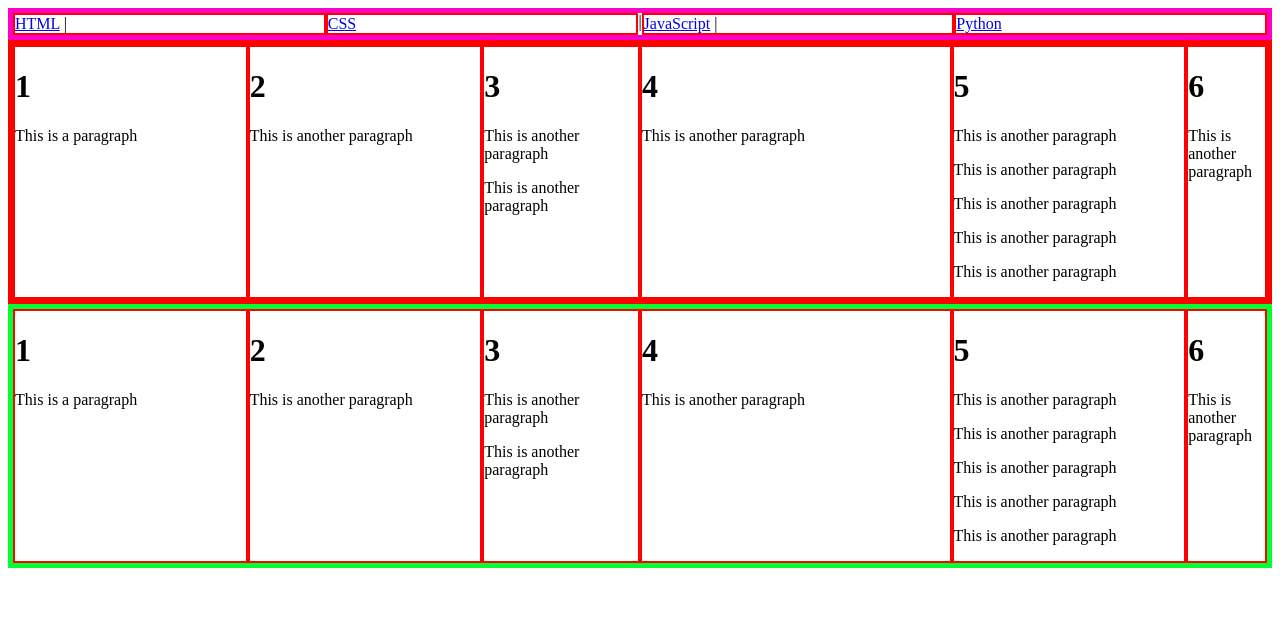
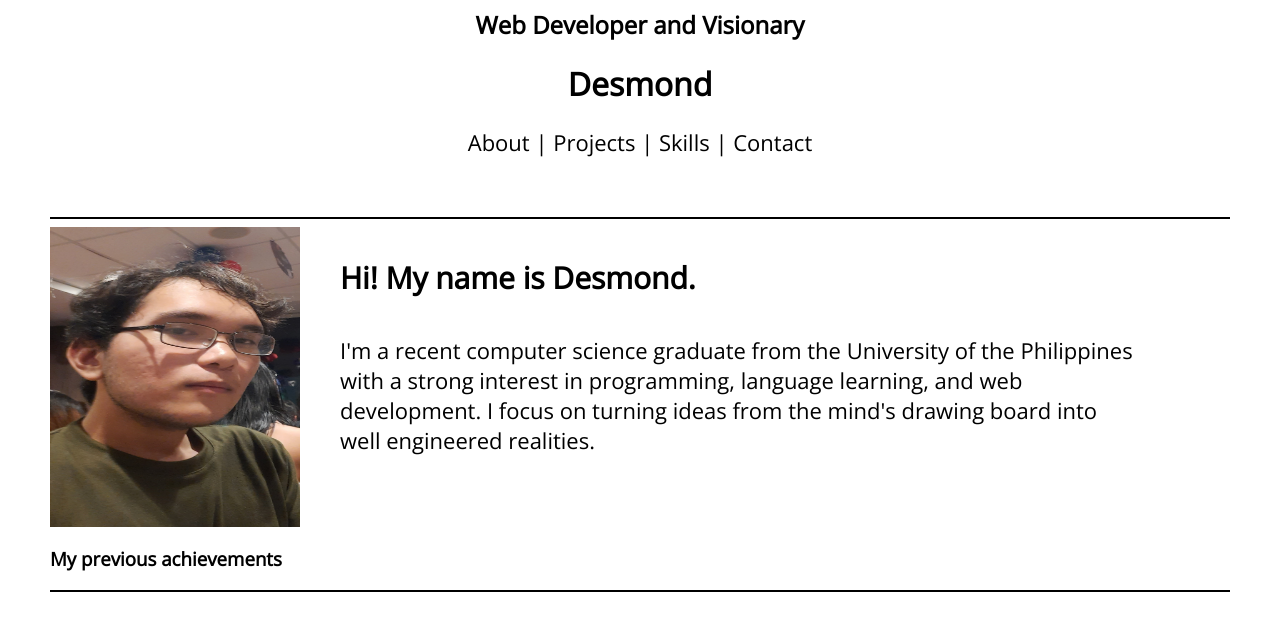
Before and after one commit to CMSC100-Laboratory/exer-02-html-and-css-desmondperez, a plain HTML site: page index.html in a window 1280 px wide. Drawn offline with nearby package versions, Linux system fonts and the light colour scheme.

Commit message:
Added simple intro to the website.

```diff
--- a/flex.css
+++ /dev/null
@@ -1,28 +0,0 @@
-.flex-container {
-    display: flex;
-    border-style: solid;
-    border-width: 5px;
-    border-color: red;
-    flex-direction: row;
-}
-
-.nav_bar {
-    display: flex;
-    border-style: solid;
-    border-width: 5px;
-    border-color: rgb(255, 0, 200);
-    flex-direction: row;
-}
-
-.flex-container2 {
-    display: flex;
-    border-style: solid;
-    border-width: 5px;
-    border-color: rgb(0, 255, 51);
-    flex-direction: row;
-}
-.flex-item {
-    border-style: solid;
-    border-width: 2px;
-    border-color: red;
-}
--- a/index.html
+++ b/index.html
@@ -1,93 +1,36 @@
-<!DOCTYPE html>
+<html lang="en">
 
-<html>
-  <head>
-    <title>Sample Web Page</title>
-    <link rel="stylesheet" type="text/css" href="flex.css" />
 
-  </head>
+<head>
+  <link rel="stylesheet" href="styling.css">
+  <link href='https://fonts.googleapis.com/css?family=Open Sans' rel='stylesheet'>
+  <h2 style="text-align:center;">Web Developer and Visionary</h2>
+  <title>CMSC 100 EXER 2</title>
 
-  <body>
+</head>
 
-    <nav>
-    <div class="nav_bar" >
-        <div class="flex-item" style="flex: 1">
-            <a href="/html/">HTML</a> |
-        </div>
-        <div class="flex-item" style="flex: 1">
-            <a href="/css/">CSS</a>
-        </div>
-    |   <div class="flex-item" style="flex: 1">
-            <a href="/js/">JavaScript</a> |
-        </div>
-        <div class="flex-item" style="flex: 1">
-            <a href="/python/">Python</a>
-        </div>
+<body>
+  <main>
+    <h1 style="text-align:center;">Desmond</h1>
+    <p style="text-align:center;">About | Projects | Skills | Contact</p>
+    </header>
+    <section class="intro">
+      <hr width="100%;" color="black" size="2.5">
+      <img src="assets/desmond.jpg" alt="me" class="profile-image">
+      <div class="introduction-text-header">
+        <p> Hi! My name is Desmond.</p>
+      </div>
+      <div class="introduction-text">
+        <p>I'm a recent computer science graduate from the University of the Philippines with a strong interest in programming, language learning, and web development. I focus on turning ideas from the mind's drawing board into well engineered realities.
+        </p>
+      </div>
+    </section>
+    <div class="clear"></div>
+    <div class="subheading">
+      <h3>My previous achievements</h3>
+          <hr width="100%;" color="black" size="2.6">
+
     </div>
-    </nav>
-
-    <div class="flex-container">
-        <div class="flex-item" style="flex: 3;">
-            <h1>1</h1>
-            <p>This is a paragraph</p>
-        </div>
-        <div class="flex-item" style="flex: 3;">
-            <h1>2</h1>
-            <p>This is another paragraph</p>
-        </div>
-        <div class="flex-item" style="flex: 2;">
-            <h1>3</h1>
-            <p>This is another paragraph</p>
-            <p>This is another paragraph</p>
-        </div>
-        <div class="flex-item" style="flex: 4;">
-            <h1>4</h1>
-            <p>This is another paragraph</p>
-        </div>
-        <div class="flex-item" style="flex: 3;">
-            <h1>5</h1>
-            <p>This is another paragraph</p>
-            <p>This is another paragraph</p>
-            <p>This is another paragraph</p>
-            <p>This is another paragraph</p>
-            <p>This is another paragraph</p>
-        </div>
-        <div class="flex-item" style="flex: 1;">
-            <h1>6</h1>
-            <p>This is another paragraph</p>
-        </div>
-    </div>
-    <div class="flex-container2">
-        <div class="flex-item" style="flex: 3;">
-            <h1>1</h1>
-            <p>This is a paragraph</p>
-        </div>
-        <div class="flex-item" style="flex: 3;">
-            <h1>2</h1>
-            <p>This is another paragraph</p>
-        </div>
-        <div class="flex-item" style="flex: 2;">
-            <h1>3</h1>
-            <p>This is another paragraph</p>
-            <p>This is another paragraph</p>
-        </div>
-        <div class="flex-item" style="flex: 4;">
-            <h1>4</h1>
-            <p>This is another paragraph</p>
-        </div>
-        <div class="flex-item" style="flex: 3;">
-            <h1>5</h1>
-            <p>This is another paragraph</p>
-            <p>This is another paragraph</p>
-            <p>This is another paragraph</p>
-            <p>This is another paragraph</p>
-            <p>This is another paragraph</p>
-        </div>
-        <div class="flex-item" style="flex: 1;">
-            <h1>6</h1>
-            <p>This is another paragraph</p>
-        </div>
-    </div>
-  </body>
+</body>
 
 </html>
--- /dev/null
+++ b/styling.css
@@ -0,0 +1,81 @@
+* {
+  -webkit-box-sizing: border-box;
+  -moz-box-sizing: border-box;
+  box-sizing: border-box;
+}
+
+html {
+  box-sizing: border-box;
+}
+
+.clear {
+  clear: both;
+}
+
+header {
+  font-family: 'Open Sans';
+}
+
+body {
+  background-color: #FFFFFF;
+  font-family: 'Open Sans';
+}
+
+main {
+  margin: 0 auto;
+  padding: 0 10px;
+  max-width: 1200px;
+}
+.article {
+  float: left;
+}
+
+.intro {
+  width: 100%;
+  margin-top: 30px;
+  display:inline-block;
+}
+
+.profile-image {
+  width: 250px;
+  height: 300px;
+  float: left;
+}
+
+.introduction-text-header {
+  float: left;
+  max-width: 800px;
+  margin-left: 40px;
+  font-size: 150px;
+  margin-bottom: -20px;
+  font-weight: bold;
+}
+
+
+.introduction-text {
+  float: left;
+  max-width: 800px;
+  margin-left: 40px;
+  margin-top: 5px;
+}
+.skill-text p {
+  font-weight:bold;
+}
+
+p {
+  font-size: 22px;
+}
+
+.introduction-text-header p {
+  font-size: 30px;
+  font-weight: bold;
+}
+
+.h3 {
+  text-align: left;
+}
+
+.subheading {
+  font-family: 'Open Sans';
+  color: black;
+}
```
Also changed, not shown: assets/brainrot.png (added), assets/cmsc12.jpg (added), assets/cmsc12proj.png (added), assets/desmond.jpg (added), assets/logo.png (added).
